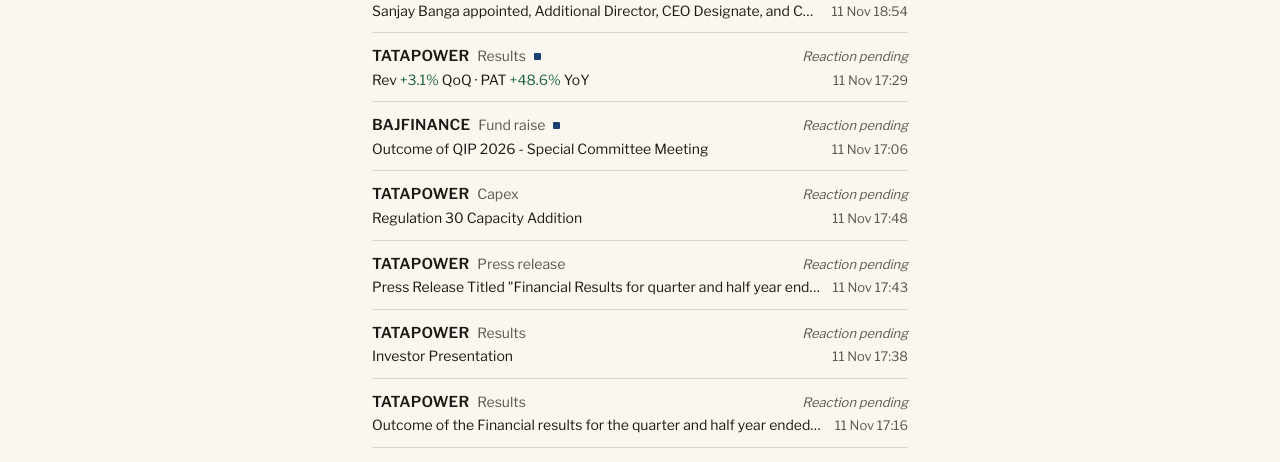
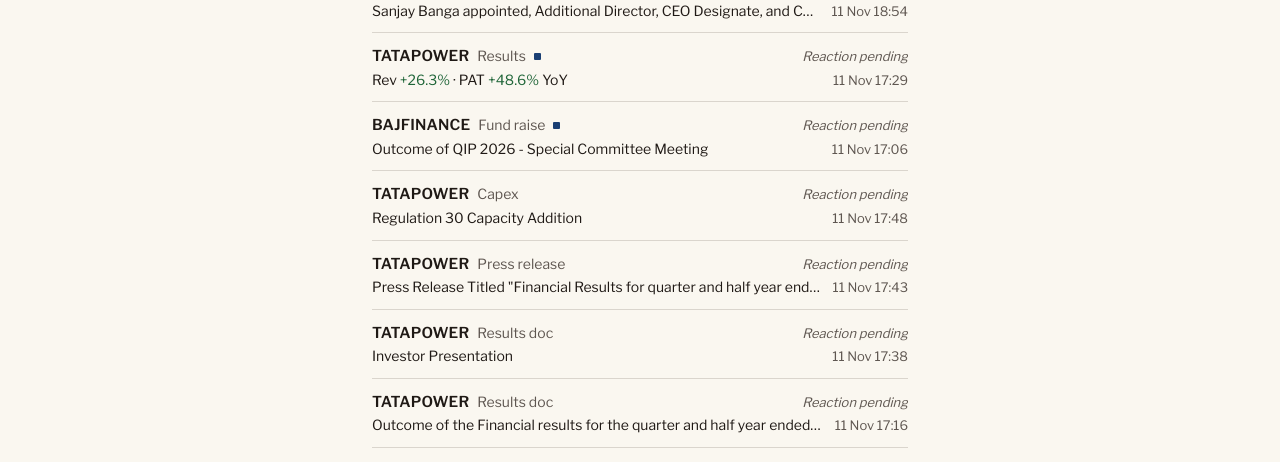
Before and after one commit to Moksha4444/finn, a Next.js app in the folder web/: page / in a window 1280 px wide. Shown: the part 260-722 px from the top of the page. Built offline with nearby package versions, Linux system fonts and the light colour scheme.

Commit message:
web: review fixes - windowed verdict counts companies, labels never truncate, YoY-only row facts, 'Results doc' for secondary filings, inbox uses row grammar, settings spacing, skeleton matches row

```diff
--- a/web/app/alerts/page.tsx
+++ b/web/app/alerts/page.tsx
@@ -1,6 +1,7 @@
 "use client";
 import Link from "next/link";
 import { useEffect, useMemo, useState } from "react";
+import { eventLabel, keyFact } from "@/components/FeedRow";
 import { Signed } from "@/components/Signed";
 import { FeedSkeleton, LoadFailed } from "@/components/States";
 import { buildAlerts, shortDate, useFeed, useSettings, useUnseen, type Alert } from "@/lib/feed";
@@ -47,11 +48,11 @@ export default function Alerts() {
                 <li key={a.key} className="border-b border-rule py-2.5">
                   <p className="flex items-baseline gap-2">
                     <span className="text-[0.9375rem] font-semibold tracking-[0.01em]">{a.symbol}</span>
-                    <span className="text-[0.875rem] text-ink-2">{KIND[a.kind]}</span>
+                    <span className="text-[0.875rem] text-ink-2">{a.item ? eventLabel(a.item) : KIND[a.kind]}</span>
                     {fresh?.has(a.key) && <span className="ml-auto text-[0.75rem] font-semibold text-accent">New</span>}
                   </p>
                   <p className={`mt-0.5 text-[0.875rem] leading-[1.4] ${a.kind === "error" ? "text-ink-2" : ""}`}>
-                    <Signed text={a.text} />
+                    <Signed text={a.item ? keyFact(a.item) : a.text} />
                     {a.url && (
                       <>
                         {" "}
--- a/web/app/page.tsx
+++ b/web/app/page.tsx
@@ -22,11 +22,15 @@ export default function Brief() {
   const routine = all.filter((i) => i.collapsed);
   const matter = shown.filter((i) => i.tier === "P1" || i.boosted).length;
   const period = WIN_PERIOD[win];
+  const cos = new Set(shown.filter((i) => i.tier === "P1" || i.boosted).map((i) => i.symbol)).size;
+  // Over a week or month a filing count stops being a judgment; the number of companies with material news stays one.
   const headline =
-    matter > 0 ? `${matter} ${matter === 1 ? "thing matters" : "things matter"} ${period}.`
+    matter > 0 && win !== "24h" ? `Material news at ${cos} ${cos === 1 ? "company" : "companies"} ${period}.`
+    : matter > 0 ? `${matter} ${matter === 1 ? "thing matters" : "things matter"} ${period}.`
     : shown.length ? `Nothing urgent ${period}.`
     : `Nothing material ${period}.`;
   const sub = [
+    matter > 0 && win !== "24h" && `${matter} material ${matter === 1 ? "filing" : "filings"}`,
     matter > 0 && shown.length > matter && `${shown.length - matter} more to note`,
     matter === 0 && shown.length > 0 && `${shown.length} to note`,
     routine.length > 0 && `${routine.length} routine ${routine.length === 1 ? "filing" : "filings"} hidden`,
--- a/web/app/settings/page.tsx
+++ b/web/app/settings/page.tsx
@@ -41,9 +41,9 @@ export default function SettingsPage() {
 
 function CatGroup({ title, cats, s, toggle }: { title: string; cats: string[]; s: Settings; toggle: (c: string) => void }) {
   return (
-    <fieldset className="pt-3 [&+&]:pt-6">
+    <fieldset className="mt-6 first-of-type:mt-3">
       <legend className="text-[0.8125rem] text-ink-2">{title}</legend>
-      <ul className="mt-1">
+      <ul>
         {cats.map((c) => (
           <li key={c} className="border-b border-rule">
             <label className="flex min-h-11 cursor-pointer items-center justify-between gap-3 text-[0.9375rem]">
--- a/web/components/FeedRow.tsx
+++ b/web/components/FeedRow.tsx
@@ -1,19 +1,19 @@
 "use client";
 import { useState } from "react";
-import { filedAt, sentence, shortDate, type MgmtCard, type RankedItem, type ResultsCard, type ResultsLine } from "@/lib/feed";
+import { filedAt, sentence, shortDate, type Item, type MgmtCard, type RankedItem, type ResultsCard, type ResultsLine } from "@/lib/feed";
 import { label, pct } from "@/lib/rank";
 import { Signed } from "./Signed";
 import { period } from "@/lib/period";
 
 // What the row says before you tap: numbers-first for results, the person for mgmt changes, else the filing's own line.
-function keyFact(i: RankedItem): string {
+// Results use one basis (YoY) so two figures are never compared across different periods; the table has QoQ.
+export function keyFact(i: Item): string {
   const c = i.card;
   if (c?.type === "results") {
-    const first = c.lines[0], last = c.lines[c.lines.length - 1];
-    const bit = (l: ResultsLine | undefined, k: "qoq_pct" | "yoy_pct", tag: string) =>
-      l && l[k] != null ? `${l.name.replace(/^Revenue$/, "Rev").replace(/ \(to owners\)$/, "")} ${pct(l[k]!)} ${tag}` : null;
-    const s = [bit(first, "qoq_pct", "QoQ"), bit(last, "yoy_pct", "YoY")].filter(Boolean).join(" · ");
-    if (s) return s;
+    const bit = (l: ResultsLine | undefined) =>
+      l?.yoy_pct != null ? `${l.name.replace(/^Revenue$/, "Rev").replace(/ \(to owners\)$/, "")} ${pct(l.yoy_pct)}` : null;
+    const s = [bit(c.lines[0]), bit(c.lines[c.lines.length - 1])].filter(Boolean).join(" · ");
+    if (s) return `${s} YoY`;
   }
   if (c?.type === "management_change" && c.people[0]) {
     const p = c.people[0];
@@ -35,6 +35,12 @@ function reasonText(i: RankedItem): string {
 
 const SHORT_LABEL: Record<string, string> = { management_change: "Mgmt change" };
 
+// Line-1 event name. Results filings without figures that aren't P1 (decks, re-filings) say so, so their rank reads.
+export function eventLabel(i: Item): string {
+  if (i.category === "results" && !i.card && i.tier !== "P1") return "Results doc";
+  return SHORT_LABEL[i.category] ?? sentence(label(i.category));
+}
+
 export function FeedRow({ item: i }: { item: RankedItem }) {
   const [open, setOpen] = useState(false);
   const reason = reasonText(i);
@@ -51,12 +57,12 @@ export function FeedRow({ item: i }: { item: RankedItem }) {
       >
         {/* line 1: who, what, and the market's verdict; line 2: the fact and when. Both single-line. */}
         <span className="flex items-baseline gap-2 whitespace-nowrap">
-          <span className="text-[0.9375rem] font-semibold tracking-[0.01em]">{i.symbol}</span>
-          <span className="min-w-0 truncate text-[0.875rem] text-ink-2">{SHORT_LABEL[i.category] ?? sentence(label(i.category))}</span>
+          <span className="shrink-0 text-[0.9375rem] font-semibold tracking-[0.01em]">{i.symbol}</span>
+          <span className="shrink-0 text-[0.875rem] text-ink-2">{eventLabel(i)}</span>
           {i.tier === "P1" && (
             <span className="inline-block size-[0.4375rem] shrink-0 -translate-y-px rounded-[1px] bg-accent" role="img" aria-label="Material" />
           )}
-          <span className={`ml-auto shrink-0 pl-2 text-[0.8125rem] ${quietReason ? "text-ink-2 italic" : i.boosted ? "font-semibold" : "text-ink-2"}`}>
+          <span className={`ml-auto min-w-0 truncate pl-2 text-[0.8125rem] ${quietReason ? "text-ink-2 italic" : i.boosted ? "font-semibold" : "text-ink-2"}`}>
             {i.boosted && <span className="sr-only">Ranked high: </span>}
             <Signed text={reason} />
           </span>
--- a/web/components/States.tsx
+++ b/web/components/States.tsx
@@ -17,7 +17,7 @@ export function FeedSkeleton({ rows = 7, header = true }: { rows?: number; heade
         {Array.from({ length: rows }, (_, k) => (
           <li key={k} className="border-b border-rule py-3">
             <span className="flex justify-between"><Bar w={k % 2 ? "w-36" : "w-44"} h="h-3.5" /><Bar w="w-20" /></span>
-            <span className="mt-2 block"><Bar w={k % 3 ? "w-[85%]" : "w-[70%]"} /></span>
+            <span className="mt-2 flex justify-between gap-3"><Bar w={k % 3 ? "w-[62%]" : "w-[50%]"} /><Bar w="w-24" /></span>
           </li>
         ))}
       </ol>
--- a/web/lib/feed.ts
+++ b/web/lib/feed.ts
@@ -101,7 +101,7 @@ export function ranked(items: Item[], s: Settings): RankedItem[] {
 }
 
 // ---- alerts (recomputed here so threshold/category changes apply immediately) ----
-export type Alert = { key: string; symbol: string; date: string; kind: "price" | "filing" | "error"; text: string; url?: string | null };
+export type Alert = { key: string; symbol: string; date: string; kind: "price" | "filing" | "error"; text: string; url?: string | null; item?: Item };
 
 export function buildAlerts(feed: Feed, s: Settings): Alert[] {
   const out: Alert[] = [];
@@ -114,7 +114,7 @@ export function buildAlerts(feed: Feed, s: Settings): Alert[] {
     const key = `filing|${i.symbol}|${i.filed.slice(0, 10)}|${i.category}`;
     if (i.tier === "P3" || !s.cats.includes(i.category) || seen.has(key)) continue;
     seen.add(key);
-    out.push({ key, symbol: i.symbol, date: i.filed.slice(0, 10), kind: "filing", text: `${sentence(label(i.category))}: ${i.headline || i.subject}`, url: i.url });
+    out.push({ key, symbol: i.symbol, date: i.filed.slice(0, 10), kind: "filing", text: `${sentence(label(i.category))}: ${i.headline || i.subject}`, url: i.url, item: i });
   }
   for (const a of feed.alerts.filter((a) => a.kind === "error"))
     out.push({ key: `error|${a.symbol}|${a.date}`, symbol: a.symbol, date: a.date, kind: "error", text: a.text });
```
